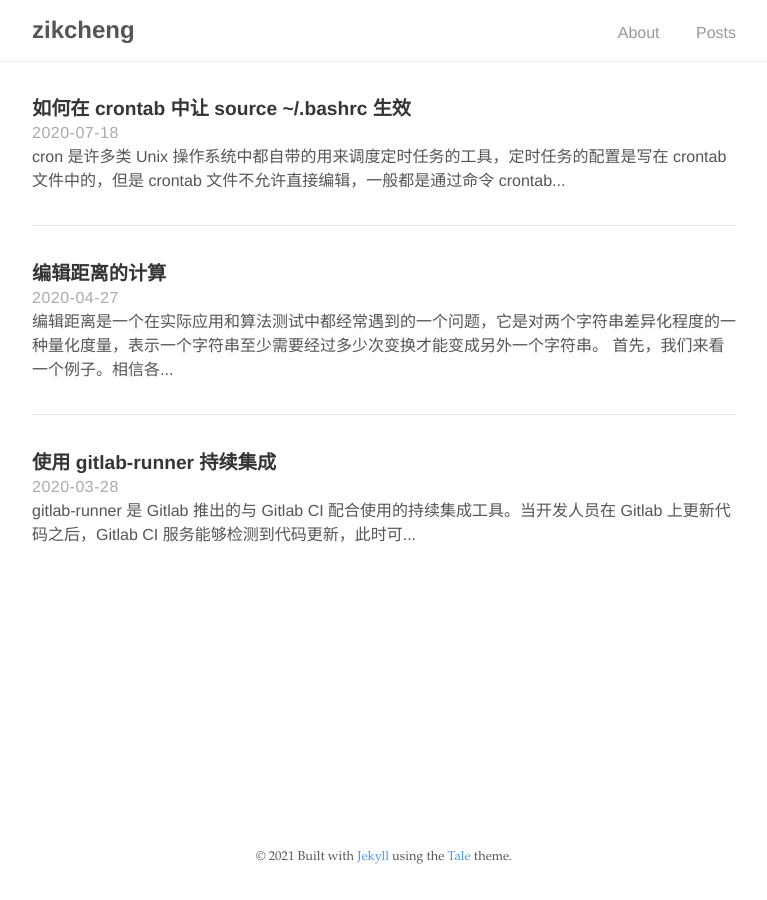
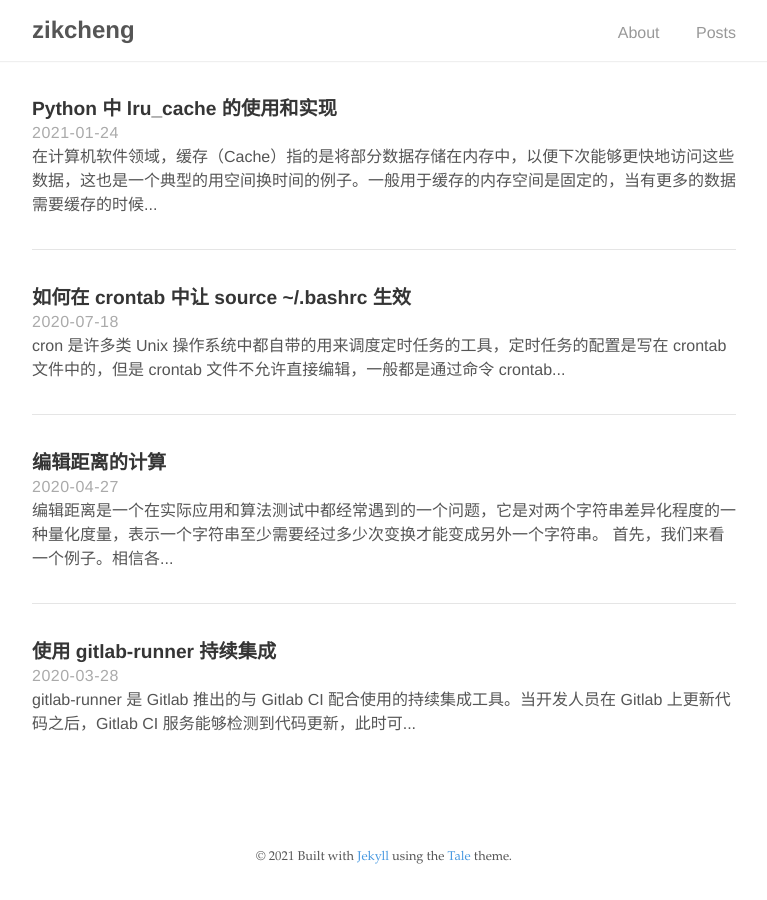
Before and after one commit to zikcheng/zikcheng.github.io, a Jekyll site: the page built from index.html, in a window 1280 px wide. Shown: the whole page, without its empty margins (256-1023 px from the left). Built offline with Jekyll 4.4.1, drawn with Linux system fonts in a browser that asks for light colours; the list of posts is cut into pages by our own code; part of the change alters nothing that is shown.

Commit message:
add python lru_cache

````diff
--- /dev/null
+++ b/_posts/2021-01-24-python-lru-cache.md
@@ -0,0 +1,279 @@
+---
+layout: post
+title: Python 中 lru_cache 的使用和实现
+---
+
+在计算机软件领域，缓存（Cache）指的是将部分数据存储在内存中，以便下次能够更快地访问这些数据，这也是一个典型的用空间换时间的例子。一般用于缓存的内存空间是固定的，当有更多的数据需要缓存的时候，需要将已缓存的部分数据清除后再将新的缓存数据放进去。需要清除哪些数据，就涉及到了缓存置换的策略，LRU（Least Recently Used，最近最少使用）是很常见的一个，也是 Python 中提供的缓存置换策略。
+
+下面我们通过一个简单的示例来看 Python 中的 lru_cache 是如何使用的。
+
+```python
+def factorial(n):
+    print(f"计算 {n} 的阶乘")
+    return 1 if n <= 1 else n * factorial(n - 1)
+
+a = factorial(5)
+print(f'5! = {a}')
+b = factorial(3)
+print(f'3! = {b}')
+```
+
+上面的代码中定义了函数 factorial，通过递归的方式计算 n 的阶乘，并且在函数调用的时候打印出 n 的值。然后分别计算 5 和 3 的阶乘，并打印结果。运行上面的代码，输出如下
+
+```
+计算 5 的阶乘
+计算 4 的阶乘
+计算 3 的阶乘
+计算 2 的阶乘
+计算 1 的阶乘
+5! = 120
+计算 3 的阶乘
+计算 2 的阶乘
+计算 1 的阶乘
+3! = 6
+```
+
+可以看到，`factorial(3)` 的结果在计算 `factorial(5)` 的时候已经被计算过了，但是后面又被重复计算了。为了避免这种重复计算，我们可以在定义函数 factorial 的时候加上 lru_cache 装饰器，如下所示
+
+```python
+import functools
+# 注意 lru_cache 后的一对括号，证明这是带参数的装饰器
+@functools.lru_cache()
+def factorial(n):
+    print(f"计算 {n} 的阶乘")
+    return 1 if n <= 1 else n * factorial(n - 1)
+```
+
+重新运行代码，输入如下
+
+```
+计算 5 的阶乘
+计算 4 的阶乘
+计算 3 的阶乘
+计算 2 的阶乘
+计算 1 的阶乘
+5! = 120
+3! = 6
+```
+
+可以看到，这次在调用 `factorial(3)` 的时候没有打印相应的输出，也就是说 `factorial(3)` 是直接从缓存读取的结果，证明缓存生效了。
+
+被 lru_cache 修饰的函数在被相同参数调用的时候，后续的调用都是直接从缓存读结果，而不用真正执行函数。下面我们深入源码，看看 Python 内部是怎么实现 lru_cache 的。写作时 Python 最新发行版是 3.9，所以这里使用的是 [Python 3.9 的源码](https://github.com/python/cpython/blob/00e24cdca422f792b80016287562b6b3bccab239/Lib/functools.py#L478)，并且保留了源码中的注释。
+
+{% highlight python linenos %}
+def lru_cache(maxsize=128, typed=False):
+    """Least-recently-used cache decorator.
+    If *maxsize* is set to None, the LRU features are disabled and the cache
+    can grow without bound.
+    If *typed* is True, arguments of different types will be cached separately.
+    For example, f(3.0) and f(3) will be treated as distinct calls with
+    distinct results.
+    Arguments to the cached function must be hashable.
+    View the cache statistics named tuple (hits, misses, maxsize, currsize)
+    with f.cache_info().  Clear the cache and statistics with f.cache_clear().
+    Access the underlying function with f.__wrapped__.
+    See:  http://en.wikipedia.org/wiki/Cache_replacement_policies#Least_recently_used_(LRU)
+    """
+
+    # Users should only access the lru_cache through its public API:
+    #       cache_info, cache_clear, and f.__wrapped__
+    # The internals of the lru_cache are encapsulated for thread safety and
+    # to allow the implementation to change (including a possible C version).
+
+    if isinstance(maxsize, int):
+        # Negative maxsize is treated as 0
+        if maxsize < 0:
+            maxsize = 0
+    elif callable(maxsize) and isinstance(typed, bool):
+        # The user_function was passed in directly via the maxsize argument
+        user_function, maxsize = maxsize, 128
+        wrapper = _lru_cache_wrapper(user_function, maxsize, typed, _CacheInfo)
+        wrapper.cache_parameters = lambda : {'maxsize': maxsize, 'typed': typed}
+        return update_wrapper(wrapper, user_function)
+    elif maxsize is not None:
+        raise TypeError(
+            'Expected first argument to be an integer, a callable, or None')
+
+    def decorating_function(user_function):
+        wrapper = _lru_cache_wrapper(user_function, maxsize, typed, _CacheInfo)
+        wrapper.cache_parameters = lambda : {'maxsize': maxsize, 'typed': typed}
+        return update_wrapper(wrapper, user_function)
+
+    return decorating_function
+{% endhighlight %}
+
+这段代码中有如下几个关键点
+
+- 关键字参数
+
+  `maxsize` 表示缓存容量，如果为 `None` 表示容量不设限， `typed` 表示是否区分参数类型，注释中也给出了解释，如果 `typed == True`，那么 `f(3)` 和 `f(3.0)` 会被认为是不同的函数调用。
+
+- 第 24 行的条件分支
+
+  **如果 lru_cache 的第一个参数是可调用的，直接返回 wrapper，也就是把 lru_cache 当做不带参数的装饰器，这是 Python 3.8 才有的特性**，也就是说在 Python 3.8 及之后的版本中我们可以用下面的方式使用 lru_cache，可能是为了防止程序员在使用 lru_cache 的时候忘记加括号。
+
+  ```python
+  import functools
+  # 注意 lru_cache 后面没有括号，
+  # 证明这是将其当做不带参数的装饰器
+  @functools.lru_cache
+  def factorial(n):
+      print(f"计算 {n} 的阶乘")
+      return 1 if n <= 1 else n * factorial(n - 1)
+  ```
+
+  **注意**，Python 3.8 之前的版本运行上面代码会报错：TypeError: Expected maxsize to be an integer or None。
+
+lru_cache 的具体逻辑是在 [`_lru_cache_wrapper`](https://github.com/python/cpython/blob/3.9/Lib/functools.py#L524) 函数中实现的，还是一样，列出源码，保留注释。
+
+{% highlight python linenos %}
+def _lru_cache_wrapper(user_function, maxsize, typed, _CacheInfo):
+    # Constants shared by all lru cache instances:
+    sentinel = object()          # unique object used to signal cache misses
+    make_key = _make_key         # build a key from the function arguments
+    PREV, NEXT, KEY, RESULT = 0, 1, 2, 3   # names for the link fields
+
+    cache = {}
+    hits = misses = 0
+    full = False
+    cache_get = cache.get    # bound method to lookup a key or return None
+    cache_len = cache.__len__  # get cache size without calling len()
+    lock = RLock()           # because linkedlist updates aren't threadsafe
+    root = []                # root of the circular doubly linked list
+    root[:] = [root, root, None, None]     # initialize by pointing to self
+
+    if maxsize == 0:
+
+        def wrapper(*args, **kwds):
+            # No caching -- just a statistics update
+            nonlocal misses
+            misses += 1
+            result = user_function(*args, **kwds)
+            return result
+
+    elif maxsize is None:
+
+        def wrapper(*args, **kwds):
+            # Simple caching without ordering or size limit
+            nonlocal hits, misses
+            key = make_key(args, kwds, typed)
+            result = cache_get(key, sentinel)
+            if result is not sentinel:
+                hits += 1
+                return result
+            misses += 1
+            result = user_function(*args, **kwds)
+            cache[key] = result
+            return result
+
+    else:
+
+        def wrapper(*args, **kwds):
+            # Size limited caching that tracks accesses by recency
+            nonlocal root, hits, misses, full
+            key = make_key(args, kwds, typed)
+            with lock:
+                link = cache_get(key)
+                if link is not None:
+                    # Move the link to the front of the circular queue
+                    link_prev, link_next, _key, result = link
+                    link_prev[NEXT] = link_next
+                    link_next[PREV] = link_prev
+                    last = root[PREV]
+                    last[NEXT] = root[PREV] = link
+                    link[PREV] = last
+                    link[NEXT] = root
+                    hits += 1
+                    return result
+                misses += 1
+            result = user_function(*args, **kwds)
+            with lock:
+                if key in cache:
+                    # Getting here means that this same key was added to the
+                    # cache while the lock was released.  Since the link
+                    # update is already done, we need only return the
+                    # computed result and update the count of misses.
+                    pass
+                elif full:
+                    # Use the old root to store the new key and result.
+                    oldroot = root
+                    oldroot[KEY] = key
+                    oldroot[RESULT] = result
+                    # Empty the oldest link and make it the new root.
+                    # Keep a reference to the old key and old result to
+                    # prevent their ref counts from going to zero during the
+                    # update. That will prevent potentially arbitrary object
+                    # clean-up code (i.e. __del__) from running while we're
+                    # still adjusting the links.
+                    root = oldroot[NEXT]
+                    oldkey = root[KEY]
+                    oldresult = root[RESULT]
+                    root[KEY] = root[RESULT] = None
+                    # Now update the cache dictionary.
+                    del cache[oldkey]
+                    # Save the potentially reentrant cache[key] assignment
+                    # for last, after the root and links have been put in
+                    # a consistent state.
+                    cache[key] = oldroot
+                else:
+                    # Put result in a new link at the front of the queue.
+                    last = root[PREV]
+                    link = [last, root, key, result]
+                    last[NEXT] = root[PREV] = cache[key] = link
+                    # Use the cache_len bound method instead of the len() function
+                    # which could potentially be wrapped in an lru_cache itself.
+                    full = (cache_len() >= maxsize)
+            return result
+
+    def cache_info():
+        """Report cache statistics"""
+        with lock:
+            return _CacheInfo(hits, misses, maxsize, cache_len())
+
+    def cache_clear():
+        """Clear the cache and cache statistics"""
+        nonlocal hits, misses, full
+        with lock:
+            cache.clear()
+            root[:] = [root, root, None, None]
+            hits = misses = 0
+            full = False
+
+    wrapper.cache_info = cache_info
+    wrapper.cache_clear = cache_clear
+    return wrapper
+{% endhighlight %}
+
+函数开始的地方 2~14 行定义了一些关键变量，
+
+- `hits` 和 `misses` 分别表示缓存命中和没有命中的次数
+- `root` 双向循环链表的头结点，每个节点保存前向指针、后向指针、key 和 key 对应的 result，其中 key 为 `_make_key` 函数根据参数结算出来的字符串，result 为被修饰的函数在给定的参数下返回的结果。**注意**，root 是不保存数据 key 和 result 的。
+- `cache` 是真正保存缓存数据的地方，类型为 dict。`cache` 中的 key 也是 `_make_key` 函数根据参数结算出来的字符串，value 保存的是 key 对应的双向循环链表中的节点。
+
+接下来根据 `maxsize` 不同，定义不同的 `wrapper`。
+
+- `maxsize == 0`，其实也就是没有缓存，那么每次函数调用都不会命中，并且没有命中的次数 `misses` 加 1。
+
+- `maxsize is None`，不限制缓存大小，如果函数调用不命中，将没有命中次数 `misses` 加 1，否则将命中次数 `hits` 加 1。
+
+- 限制缓存的大小，那么需要根据 LRU 算法来更新 `cache`，也就是 42~97 行的代码。
+
+  - 如果缓存命中 key，那么将命中节点移到双向循环链表的结尾，并且返回结果（47~58 行）
+
+    **这里通过字典加双向循环链表的组合数据结构，实现了用 O(1) 的时间复杂度删除给定的节点。**
+
+  - 如果没有命中，并且缓存满了，那么需要将最久没有使用的节点（root 的下一个节点）删除，并且将新的节点添加到链表结尾。在实现中有一个优化，直接将当前的 root 的 key 和 result 替换成新的值，将 root 的下一个节点置为新的 root，这样得到的双向循环链表结构跟删除 root 的下一个节点并且将新节点加到链表结尾是一样的，但是避免了删除和添加节点的操作（68~88 行）
+
+  - 如果没有命中，并且缓存没满，那么直接将新节点添加到双向循环链表的结尾（`root[PREV]`，这里我认为是结尾，但是代码注释中写的是开头）（89~96 行）
+
+最后给 `wrapper` 添加两个属性函数 `cache_info` 和 `cache_clear`，`cache_info` 显示当前缓存的命中情况的统计数据，`cache_clear` 用于清空缓存。对于上面阶乘相关的代码，如果在最后执行 `factorial.cache_info()`，会输出
+
+```
+CacheInfo(hits=1, misses=5, maxsize=128, currsize=5)
+```
+
+第一次执行 `factorial(5)` 的时候都没命中，所以 misses = 5，第二次执行 `factorial(3)` 的时候，缓存命中，所以 hits = 1。
+
+最后需要说明的是，**对于有多个关键字参数的函数，如果两次调用函数关键字参数传入的顺序不同，会被认为是不同的调用，不会命中缓存。另外，被 lru_cache 装饰的函数不能包含可变类型参数如 list，因为它们不支持 hash。**
+
+总结一下，这篇文章首先简介了一下缓存的概念，然后展示了在 Python 中 `lru_cache` 的使用方法，最后通过源码分析了 Python 中 `lru_cache` 的实现细节。
--- a/_sass/tale/_code.scss
+++ b/_sass/tale/_code.scss
@@ -1,115 +1,46 @@
-// pre,
-// code {
-//   font-family: $monospaced;
-// }
-
-// code {
-//   background-color: $grey-3;
-//   border-radius: 3px;
-//   color: $code-color;
-//   font-size: 85%;
-//   padding: .25em .5em;
-// }
-
-// pre {
-//   margin: 0 0 1rem;
-// }
-
-// pre code {
-//   background-color: transparent;
-//   color: inherit;
-//   font-size: 100%;
-//   padding: 0;
-// }
-
-// .highlight {
-//   background-color: $grey-3;
-//   border-radius: 3px;
-//   line-height: 1.4;
-//   margin: 0 0 1rem;
-//   padding: 1rem;
-
-//   pre {
-//     margin-bottom: 0;
-//     overflow-x: auto;
-//   }
-
-//   .lineno {
-//     color: $default-tint;
-//     display: inline-block; // Ensures the null space also isn't selectable
-//     padding: 0 .75rem 0 .25rem;
-//     // Make sure numbers aren't selectable
-//     -webkit-user-select: none;
-//        -moz-user-select: none;
-//             user-select: none;
-//   }
-// }
+pre,
+code {
+  font-family: $monospaced;
+}
 
 code {
-  padding: 2px 4px;
-  font-family: Consolas, "Liberation Mono", Menlo, Courier, monospace;
-  font-size: 0.9rem;
-  color: $code-text-color;
-  background-color: $code-bg-color;
-  border-radius: 0.3rem;
+  background-color: $grey-3;
+  border-radius: 3px;
+  color: $code-color;
+  font-size: 85%;
+  padding: .25em .5em;
 }
 
 pre {
-  padding: 0.8rem;
-  margin-top: 0;
-  margin-bottom: 1rem;
-  font: 1rem Consolas, "Liberation Mono", Menlo, Courier, monospace;
-  color: $code-text-color;
-  word-wrap: normal;
-  background-color: $code-bg-color;
-  border: solid 1px $border-color;
-  border-radius: 0.3rem;
+  margin: 0 0 1rem;
+}
 
-  > code {
-    padding: 0;
-    margin: 0;
-    font-size: 0.9rem;
-    color: $code-text-color;
-    word-break: normal;
-    white-space: pre;
-    background: transparent;
-    border: 0;
-  }
+pre code {
+  background-color: transparent;
+  color: inherit;
+  font-size: 0.85rem;
+  padding: 0;
 }
 
 .highlight {
-  margin-bottom: 1rem;
+  background-color: $grey-3;
+  border-radius: 3px;
+  line-height: 1.2;
+  margin: 0 0 1rem;
+  padding: 0.5rem;
 
   pre {
     margin-bottom: 0;
-    word-break: normal;
+    overflow-x: auto;
+  }
+
+  .lineno {
+    color: $default-tint;
+    display: inline-block; // Ensures the null space also isn't selectable
+    padding: 0 .75rem 0 .25rem;
+    // Make sure numbers aren't selectable
+    -webkit-user-select: none;
+       -moz-user-select: none;
+            user-select: none;
   }
 }
-
-.highlight pre,
-pre {
-  padding: 0.8rem;
-  overflow: auto;
-  font-size: 0.9rem;
-  line-height: 1.45;
-  border-radius: 0.3rem;
-  -webkit-overflow-scrolling: touch;
-}
-
-pre code,
-pre tt {
-  display: inline;
-  max-width: initial;
-  padding: 0;
-  margin: 0;
-  overflow: initial;
-  line-height: inherit;
-  word-wrap: normal;
-  background-color: transparent;
-  border: 0;
-
-  &:before,
-  &:after {
-    content: normal;
-  }
-}
````
